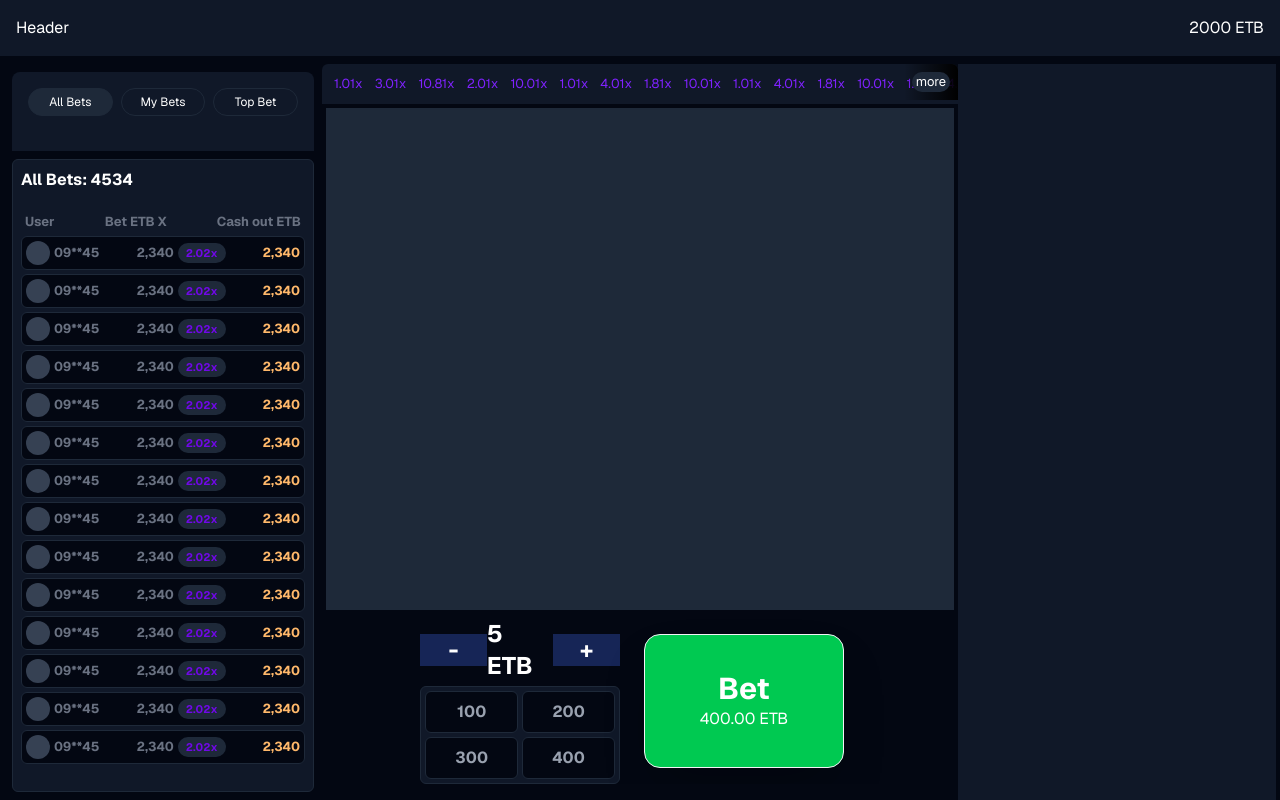
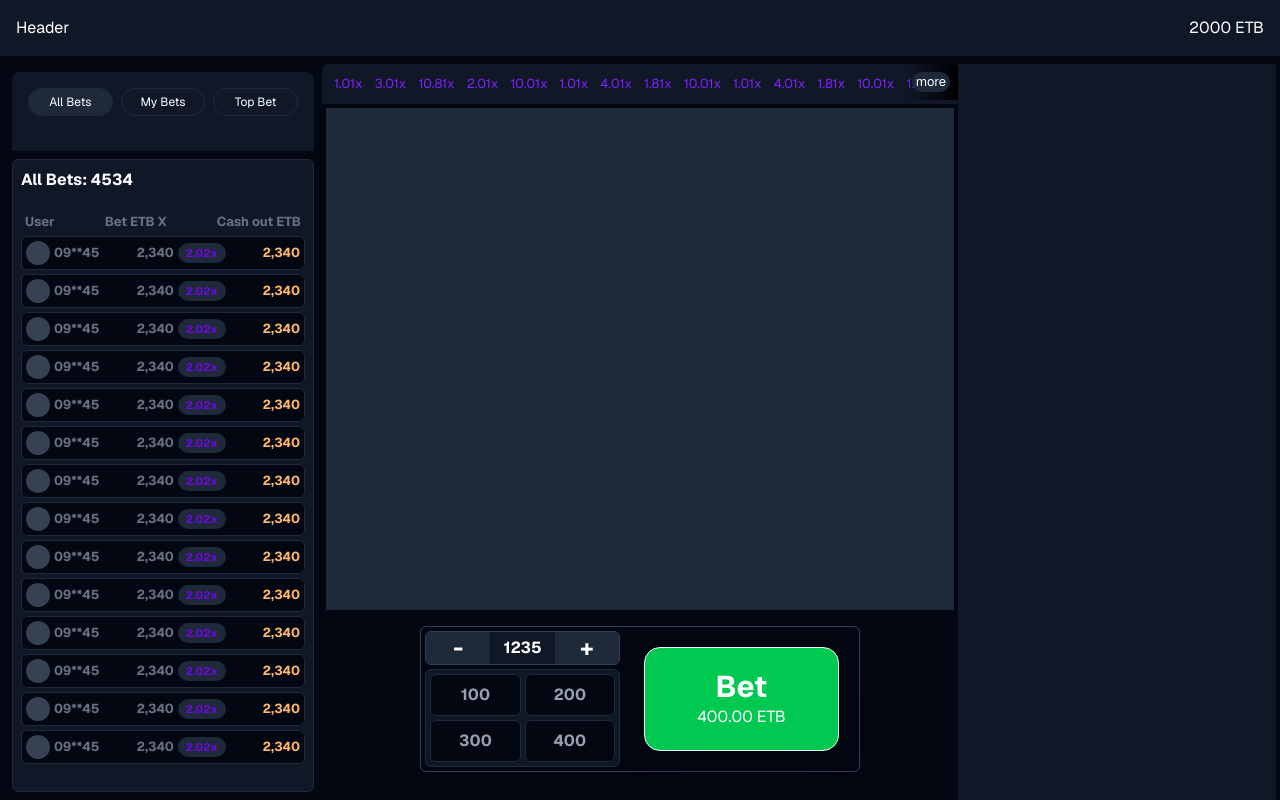
Before and after one commit to Nathanim1919/Avaitor-game, a React (Vite) app in the folder client/: page / in a window 1280 px wide. Built offline with nearby package versions, Linux system fonts and the light colour scheme.

Commit message:
style: enhance PlayBoard component with improved border, padding, and background colors for better visual appeal

```diff
--- a/client/src/components/PlayBoard.tsx
+++ b/client/src/components/PlayBoard.tsx
@@ -1,15 +1,15 @@
 const PlayBoard = () => {
   return (
-    <div className="flex gap-2 w-[70%] m-auto relative z-50">
+    <div className="flex gap-2 w-[70%] m-auto relative z-50 border border-gray-700 p-1 rounded-md">
       <div className="flex-1 grid gap-1">
-        <div className="flex items-center bg-gray-950">
-          <span className="flex-1 w-full grid place-items-center text-2xl font-bold bg-blue-950">
+        <div className="flex items-center bg-gray-900 border border-gray-700 rounded-md overflow-hidden">
+          <span className="flex-1 w-full grid place-items-center text-2xl font-bold bg-gray-800 cursor-pointer hover:bg-gray-700">
             -
           </span>
-          <span className="flex-1 w-full grid place-items-center text-2xl font-bold">
-            5 ETB
+          <span className="flex-1 w-full grid place-items-center font-bold">
+            1235
           </span>
-          <span className="flex-1 w-full grid place-items-center text-2xl font-bold bg-blue-950">
+          <span className="flex-1 w-full grid place-items-center text-2xl font-bold bg-gray-800 cursor-pointer hover:bg-gray-700">
             +
           </span>
         </div>
```
